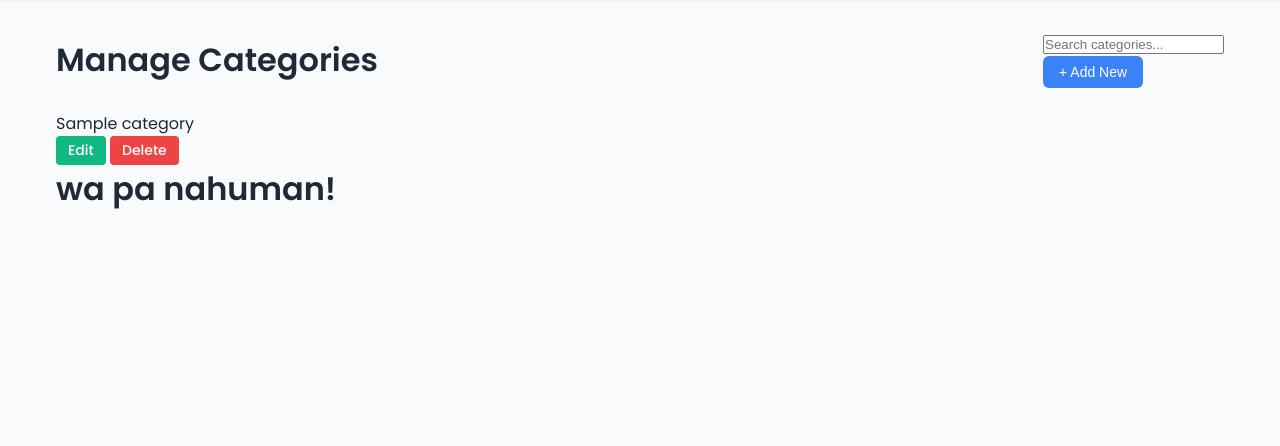
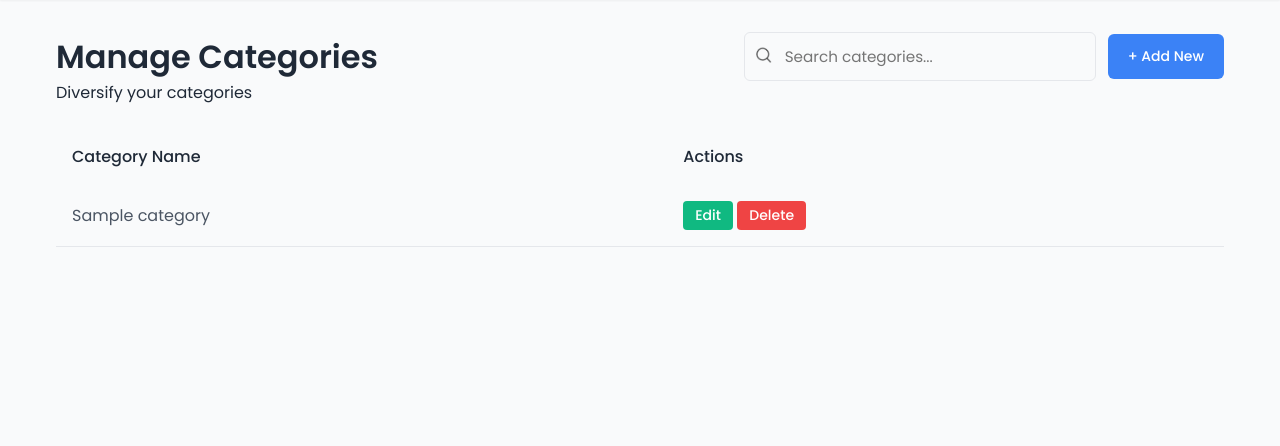
Before and after one commit to I-jidd/ExpenseTracker, a PHP site: page /categories.php in a window 1280 px wide. Shown: the part 62-508 px from the top of the page. Run offline with PHP 8.4, Linux system fonts and the light colour scheme; tables that the repository leaves empty hold one stand-in row (values such as "Sample post").

Commit message:
Enhance categories management page with search functionality, improved layout, and new category form

```diff
--- a/public/categories.php
+++ b/public/categories.php
@@ -8,21 +8,35 @@ include_once '../includes/header.php';
 $stmt = $conn->prepare("SELECT * FROM categories ORDER BY name ASC");
 $stmt->execute();
 $categories = $stmt->get_result()->fetch_all(MYSQLI_ASSOC);
+
+$isSearchActive = isset($_GET['search']) && !empty($_GET['search']);
 ?>
-
+<head>
+    <link rel="stylesheet" href="../styles/categories.css">
+    <link rel="stylesheet" href="../styles/main.css">
+</head>
 <main class="main-content">
     <div class="container">
         <div class="section-header">
+            <div>
                 <h1>Manage Categories</h1>
-
+                <p>Diversify your categories</p>
+            </div>
             <!-- Search and Add New -->
             <div class="category-actions">
                 <form method="GET" class="search-form">
-                    <input type="text" name="search" placeholder="Search categories...">
-                </form>
+                    <input type="text" name="search" placeholder="Search categories..."
+                    value = "<?= isset($_GET['search']) ? htmlspecialchars($_GET['search']) : '' ?>" required>
+                    <button type="submit" class="search-btn">
+                        <img src="../icons/Vector.png" alt="search" class="search-icon">
+                    </button>
+                    <?php if($isSearchActive):?>
+                        <a href="categories.php" class="btn btn-secondary">Show All</a>
+                    <?php endif; ?>
                     <button id="add-category-btn" class="btn btn-primary">
                         + Add New
                     </button>
+                </form>
             </div>
         </div>
 
@@ -35,35 +49,61 @@ $categories = $stmt->get_result()->fetch_all(MYSQLI_ASSOC);
             </form>
         </div>
 
-        <!-- Categories List -->
-        <div class="categories-list">
-            <?php if (count($categories) > 0): ?>
+        <div class="table-container">
+            <table class="category-table">
+                <thead>
+                    <tr>
+                        <th>Category Name</th>
+                        <th>Actions</th>
+                    </tr>
+                </thead>
+                <tbody>
+                    <?php
+                    if(isset($_GET['search']) && $search = htmlspecialchars($_GET['search'])){
+                        $stmt = $conn->prepare("SELECT * FROM categories WHERE name LIKE ? ORDER BY name ASC");
+                        $searchTerm = "%$search%";
+                        $stmt->bind_param("s", $searchTerm);
+                        $stmt->execute();
+                        $categories = $stmt->get_result()->fetch_all(MYSQLI_ASSOC);
+                    }
+                    ?>
+                    <?php if(count($categories) > 0){?>
                         <?php foreach ($categories as $category): ?>
-                    <div class="category-card">
-                        <span class="category-name"><?= htmlspecialchars($category['name']) ?></span>
-                        <div class="category-actions">
-                            <a href="edit_category.php?id=<?= $category['id'] ?>" class="btn btn-edit">Edit</a>
-                            <a href="../process/delete_category.php?id=<?= $category['id'] ?>"
-                               class="btn btn-delete"
-                               onclick="return confirm('Delete this category?')">Delete</a>
+                            <tr>
+                                <td><?= htmlspecialchars($category['name']) ?></td>
+                                <td>
+                                    <a href="../process/edit_category.php?id=<?= $category['id'] ?>" class="btn btn-edit">Edit</a>
+                                    <a href="../process/delete_category.php?id=<?= $category['id'] ?>" class="btn btn-delete">Delete</a>
+                                </td>
+                            </tr>
+                        <?php endforeach;
+                    }else{?>
+                        <tr class="no-data">
+                            <td colspan="2" class="no-data">No categories found.</td>
+                        </tr>
+                    <?php }?>
+                </tbody>
+            </table>
         </div>
-                    </div>
-                <?php endforeach; ?>
-            <?php else: ?>
-                <p class="no-categories">No categories found. Add your first one!</p>
-            <?php endif; ?>
-        </div>
-        <h1>wa pa nahuman!</h1>
     </div>
 </main>
 
 <script>
-    // Toggle add category form
-    document.getElementById('add-category-btn').addEventListener('click', function() {
-        document.getElementById('new-category-form').style.display = 'block';
+document.addEventListener('DOMContentLoaded', function() {
+    const addBtn = document.getElementById('add-category-btn');
+    const cancelBtn = document.getElementById('cancel-add');
+    const formContainer = document.getElementById('new-category-form');
+
+    if (addBtn && cancelBtn && formContainer) {
+        addBtn.addEventListener('click', function(e) {
+            e.preventDefault();
+            formContainer.style.display = 'block';
         });
-    document.getElementById('cancel-add').addEventListener('click', function() {
-        document.getElementById('new-category-form').style.display = 'none';
+
+        cancelBtn.addEventListener('click', function() {
+            formContainer.style.display = 'none';
+        });
+    }
 });
 </script>
 
--- a/styles/categories.css
+++ b/styles/categories.css
@@ -1,51 +1,140 @@
-/* Add to your existing CSS */
+/* Category Page Styles */
 .category-actions {
-  display: flex;
-  gap: 1rem;
-  margin-bottom: 2rem;
+  margin-bottom: 1.5rem;
 }
 
-.search-form input {
-  padding: 0.75rem;
+/* Search Form Container */
+.search-form {
+  display: flex;
+  gap: 0.75rem;
+  align-items: center;
+}
+
+/* Search Input Group */
+.search-form {
+  position: relative;
+  flex-grow: 1;
+}
+
+.search-form input[type="text"] {
+  width: 100%;
+  padding: 0.75rem 1rem 0.75rem 2.5rem;
   border: 1px solid var(--border-color);
   border-radius: var(--radius-md);
-  width: 300px;
+  font-family: "Poppins", sans-serif;
+  font-size: 0.95rem;
+  background-color: var(--bg-light);
+  transition: all 0.2s ease;
 }
 
-.categories-list {
-  display: grid;
-  gap: 0.75rem;
+.search-form input[type="text"]:focus {
+  outline: none;
+  border-color: var(--primary-color);
+  box-shadow: 0 0 0 2px rgba(59, 130, 246, 0.2);
+  background-color: var(--bg-white);
 }
 
-.category-card {
-  display: flex;
-  justify-content: space-between;
-  align-items: center;
-  padding: 1rem;
-  background-color: var(--bg-white);
-  border-radius: var(--radius-md);
-  box-shadow: var(--shadow-sm);
+/* Search Icon */
+.search-btn {
+  position: absolute;
+  left: 0.75rem;
+  top: 50%;
+  transform: translateY(-50%);
+  background: transparent;
+  border: none;
+  padding: 0;
+  cursor: pointer;
+  z-index: 1;
 }
 
-.category-name {
+.search-icon {
+  width: 1rem;
+  height: 1rem;
+  object-fit: contain;
+  opacity: 0.7;
+  transition: opacity 0.2s ease;
+}
+
+.search-btn:hover .search-icon {
+  opacity: 1;
+}
+
+/* Add New Button */
+.btn.btn-primary {
+  padding: 0.75rem 1.25rem;
+  background-color: var(--primary-color);
+  color: white;
+  border: none;
+  border-radius: var(--radius-md);
+  font-family: "Poppins", sans-serif;
+  font-weight: 500;
+  cursor: pointer;
+  transition: background-color 0.2s ease;
+  white-space: nowrap;
+}
+
+.btn.btn-primary:hover {
+  background-color: var(--primary-dark);
+}
+
+.btn.btn-secondary {
+  padding: 0.75rem 1.25rem;
+}
+
+.btn.btn-secondary:hover {
+  background-color: var(--border-color);
+}
+/* Table Styles */
+.table-container {
+  overflow-x: auto;
+  margin-top: 1rem;
+}
+
+.category-table {
+  width: 100%;
+  border-collapse: collapse;
+}
+
+.category-table th {
+  background-color: var(--bg-light);
+  color: var(--text-dark);
+  padding: 1rem;
+  text-align: left;
   font-weight: 500;
 }
 
-.category-form {
-  display: flex;
-  gap: 1rem;
-  margin-bottom: 2rem;
+.category-table td {
+  padding: 1rem;
+  border-bottom: 1px solid var(--border-color);
+  color: var(--text-medium);
 }
 
-.category-form input {
-  flex-grow: 1;
-  padding: 0.75rem;
-  border: 1px solid var(--border-color);
-  border-radius: var(--radius-md);
+/* No Data State */
+.no-data {
+  text-align: center;
+  color: var(--text-medium);
+  font-size: 1.25rem;
+  font-weight: 500;
+  padding: 2rem;
 }
 
-.no-categories {
-  text-align: center;
-  color: var(--text-light);
-  padding: 2rem;
+/* Category Form Styles */
+#new-category-form {
+  display: none;
+  margin: 1.5rem 0;
+  padding: 1.5rem;
+  background-color: var(--bg-white);
+  box-shadow: var(--shadow-sm);
+  width: 40%;
 }
+
+.category-form input[type="text"] {
+  width: 60%;
+  padding: 0.75rem 1rem;
+  margin-bottom: 1rem;
+}
+
+.category-form .form-actions {
+  display: flex;
+  gap: 0.75rem;
+}
```
Also changed, not shown: icons/Vector.png (added). Lines whose indentation alone changed are shown as unchanged.
